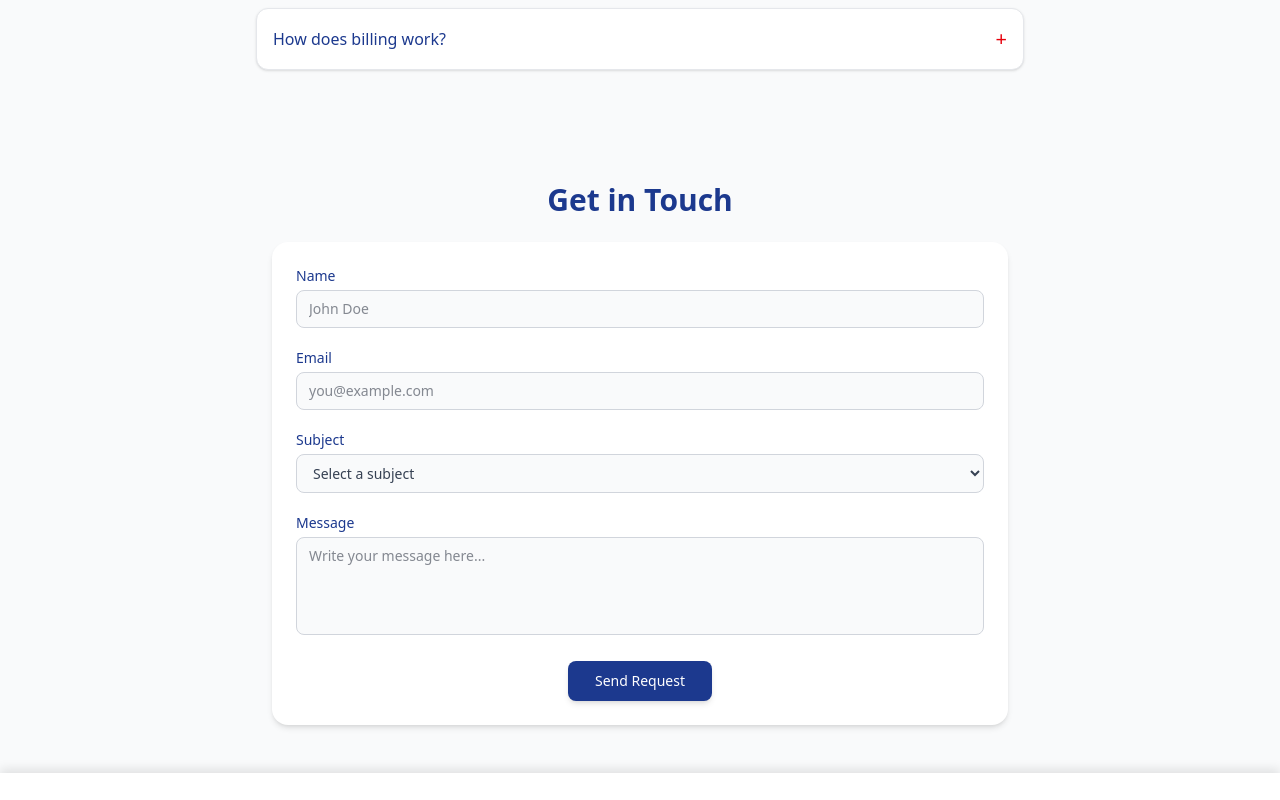
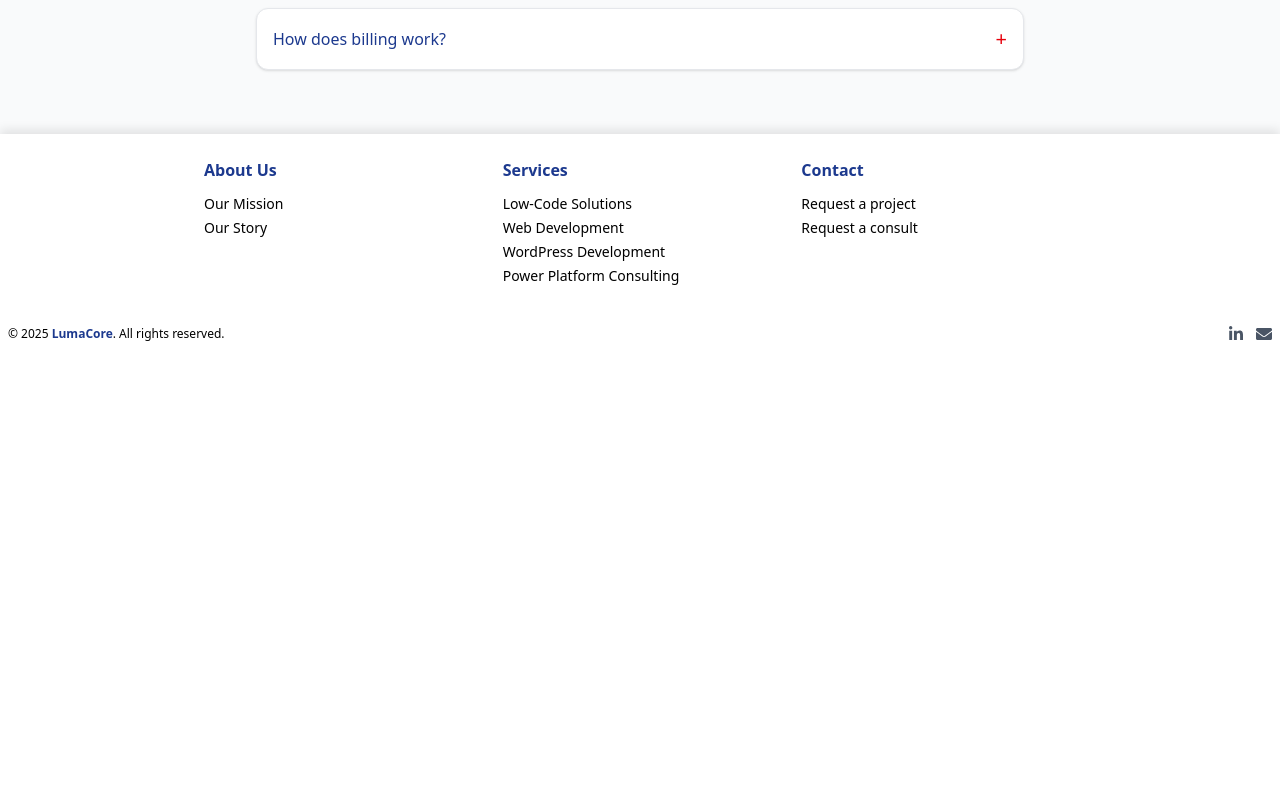
Before and after one commit to thephoenix470/my-portfolio, a Next.js app: page /contact in a window 1280 px wide. Shown: the part 940-1740 px from the top of the page. After the commit the page ends 1314 px from the top, so only its background shows below. Built offline with nearby package versions, Linux system fonts and the light colour scheme.

Commit message:
First commit

```diff
--- a/next.config.ts
+++ b/next.config.ts
@@ -1,7 +1,7 @@
 import type { NextConfig } from "next";
 
 const nextConfig: NextConfig = {
-  output: "export"
+
 };
 
 export default nextConfig;
--- a/package.json
+++ b/package.json
@@ -4,7 +4,7 @@
   "private": true,
   "scripts": {
     "dev": "next dev --turbopack",
-    "build": "next build && next export",
+    "build": "next build --turbopack",
     "start": "next start",
     "lint": "eslint"
   },
--- a/src/app/contact/page.tsx
+++ b/src/app/contact/page.tsx
@@ -1,4 +1,4 @@
-'use client'
+"use client";
 
 import React, { useState } from "react";
 import Link from "next/link";
--- a/src/app/page.tsx
+++ b/src/app/page.tsx
@@ -1,7 +1,7 @@
 "use client";
 
 import Link from "next/link";
-import { HomePageHeroParagraph, AboutSectionParagraph, ServiceSectionParagraph, TestimonialParagraph } from "@/components/Paragraphs";
+import { HomePageHeroParagraph, AboutSectionParagraph, ServiceSectionParagraph } from "@/components/Paragraphs";
 
 export default function HomePage() {
   return (
--- a/src/app/services/page.tsx
+++ b/src/app/services/page.tsx
@@ -1,4 +1,4 @@
-'use client'
+"use client";
 
 import React from "react";
 import Image from "next/image";
--- a/src/app/themecontext.ts
+++ b/src/app/themecontext.ts
@@ -17,7 +17,7 @@ export const ThemeContext = React.createContext<ThemeContextInterface>({
   toggleTheme: () => {},
 });
 
-export const useTheme: Function = () => {
+export const useTheme = (): Theme => {
     const context = useContext(ThemeContext)
     if(!context) {
         throw new Error(
--- a/src/components/ContactForm.tsx
+++ b/src/components/ContactForm.tsx
@@ -1,7 +1,6 @@
-"use client";
+'use client';
 
 import React, { useState, useEffect } from "react";
-import { useSearchParams } from "next/navigation";
 
 export default function ContactForm() {
   const [name, setName] = useState("");
@@ -10,12 +9,17 @@ export default function ContactForm() {
   const [message, setMessage] = useState("");
   const [honeypot, setHoneypot] = useState("");
   const [status, setStatus] = useState<string | null>(null);
-  const searchParams = useSearchParams();
 
+  // Prefill subject from URL in browser only
   useEffect(() => {
-    const prefill = searchParams.get("subject");
-    if (prefill) setSubject(prefill);
-  }, [searchParams]);
+    if (typeof window !== "undefined") {
+      const params = new URLSearchParams(window.location.search);
+      const prefill = params.get("subject");
+      if (prefill === "project" || prefill === "consult") {
+        setSubject(prefill);
+      }
+    }
+  }, []);
 
   const handleSubmit = async (e: React.FormEvent) => {
     e.preventDefault();
@@ -42,126 +46,14 @@ export default function ContactForm() {
       } else {
         setStatus("❌ Failed to send message. Try again.");
       }
-    } catch (error) {
+    } catch {
       setStatus("⚠️ Something went wrong. Please try later.");
     }
   };
 
   return (
-    <section className="py-12">
-      <div className="max-w-3xl mx-auto px-4">
-        <h2 className="text-2xl md:text-3xl font-bold text-center text-blue-900 dark:text-white mb-6">
-          Get in Touch
-        </h2>
-
-        <form
-          className="bg-white dark:bg-gray-900 shadow-md rounded-2xl p-6 space-y-5"
-          onSubmit={handleSubmit}
-        >
-          {/* Honeypot Field (Hidden) */}
-          <input
-            type="text"
-            name="website"
-            value={honeypot}
-            onChange={(e) => setHoneypot(e.target.value)}
-            className="hidden"
-            tabIndex={-1}
-            autoComplete="off"
-          />
-
-          {/* Name */}
-          <div>
-            <label
-              htmlFor="name"
-              className="block text-sm font-medium text-blue-900 dark:text-gray-300 mb-1"
-            >
-              Name
-            </label>
-            <input
-              type="text"
-              id="name"
-              value={name}
-              onChange={(e) => setName(e.target.value)}
-              placeholder="John Doe"
-              className="w-full px-3 py-2 text-sm rounded-lg border border-gray-300 dark:border-gray-700 bg-gray-50 dark:bg-gray-800 text-gray-900 dark:text-gray-100 focus:outline-none focus:ring-2 focus:ring-blue-500"
-            />
-          </div>
-
-          {/* Email */}
-          <div>
-            <label
-              htmlFor="email"
-              className="block text-sm font-medium text-blue-900 dark:text-gray-300 mb-1"
-            >
-              Email
-            </label>
-            <input
-              type="email"
-              id="email"
-              value={email}
-              onChange={(e) => setEmail(e.target.value)}
-              placeholder="you@example.com"
-              className="w-full px-3 py-2 text-sm rounded-lg border border-gray-300 dark:border-gray-700 bg-gray-50 dark:bg-gray-800 text-gray-900 dark:text-gray-100 focus:outline-none focus:ring-2 focus:ring-blue-500"
-            />
-          </div>
-
-          {/* Subject */}
-          <div>
-            <label
-              htmlFor="subject"
-              className="block text-sm font-medium text-blue-900 dark:text-gray-300 mb-1"
-            >
-              Subject
-            </label>
-            <select
-              id="subject"
-              value={subject}
-              onChange={(e) => setSubject(e.target.value)}
-              className="w-full px-3 py-2 text-sm rounded-lg border border-gray-300 dark:border-gray-700 bg-gray-50 dark:bg-gray-800 text-gray-700 dark:text-gray-100 focus:outline-none"
-            >
-              <option value="" disabled>
-                Select a subject
-              </option>
-              <option value="project">Project</option>
-              <option value="consult">Consult</option>
-            </select>
-          </div>
-
-          {/* Message */}
-          <div>
-            <label
-              htmlFor="message"
-              className="block text-sm font-medium text-blue-900 dark:text-gray-300 mb-1"
-            >
-              Message
-            </label>
-            <textarea
-              id="message"
-              rows={4}
-              value={message}
-              onChange={(e) => setMessage(e.target.value)}
-              placeholder="Write your message here..."
-              className="w-full px-3 py-2 text-sm rounded-lg border border-gray-300 dark:border-gray-700 bg-gray-50 dark:bg-gray-800 text-gray-900 dark:text-gray-100 focus:outline-none focus:ring-2 focus:ring-blue-500 resize-none"
-            />
-          </div>
-
-          {/* Submit Button */}
-          <div className="flex justify-center">
-            <button
-              type="submit"
-              className="w-36 bg-blue-900 dark:bg-white hover:bg-gray-100 text-white dark:text-blue-900 font-medium text-sm py-2.5 px-4 rounded-lg shadow-md transition duration-200 ease-in-out"
-            >
-              Send Request
-            </button>
-          </div>
-
-          {status && (
-            <p className="text-center text-xs text-gray-600 dark:text-gray-300">
-              {status}
-            </p>
-          )}
-        </form>
-      </div>
-    </section>
+    <form onSubmit={handleSubmit}>
+      {/* ...your existing input fields... */}
+    </form>
   );
 }
```
